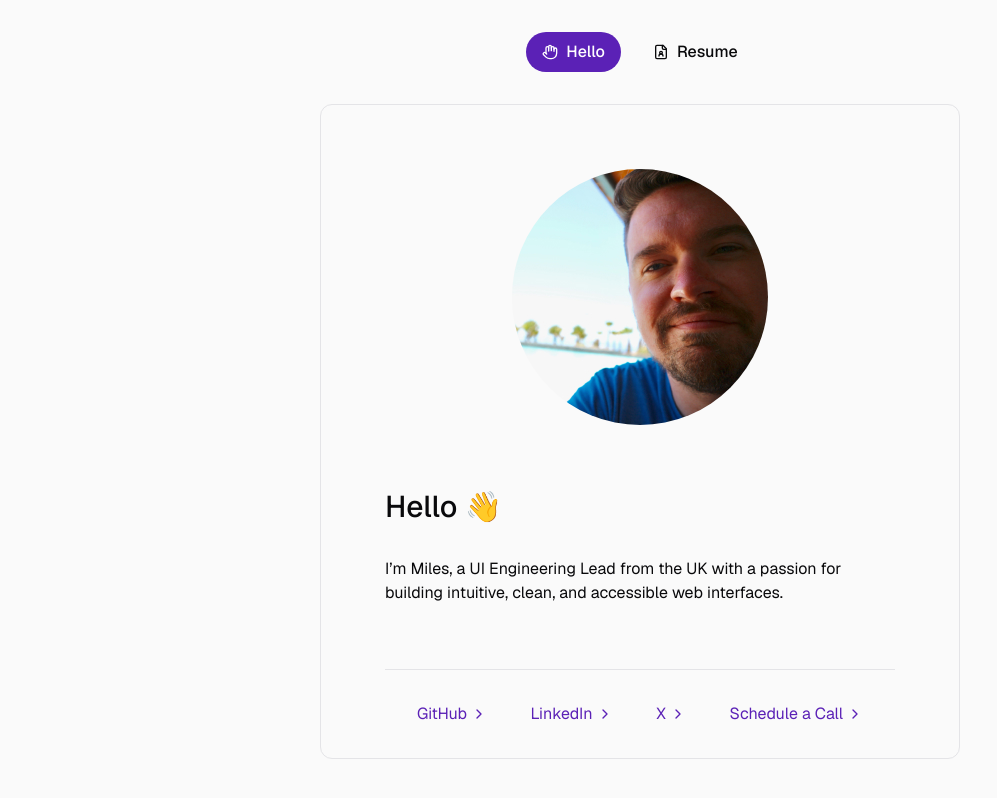
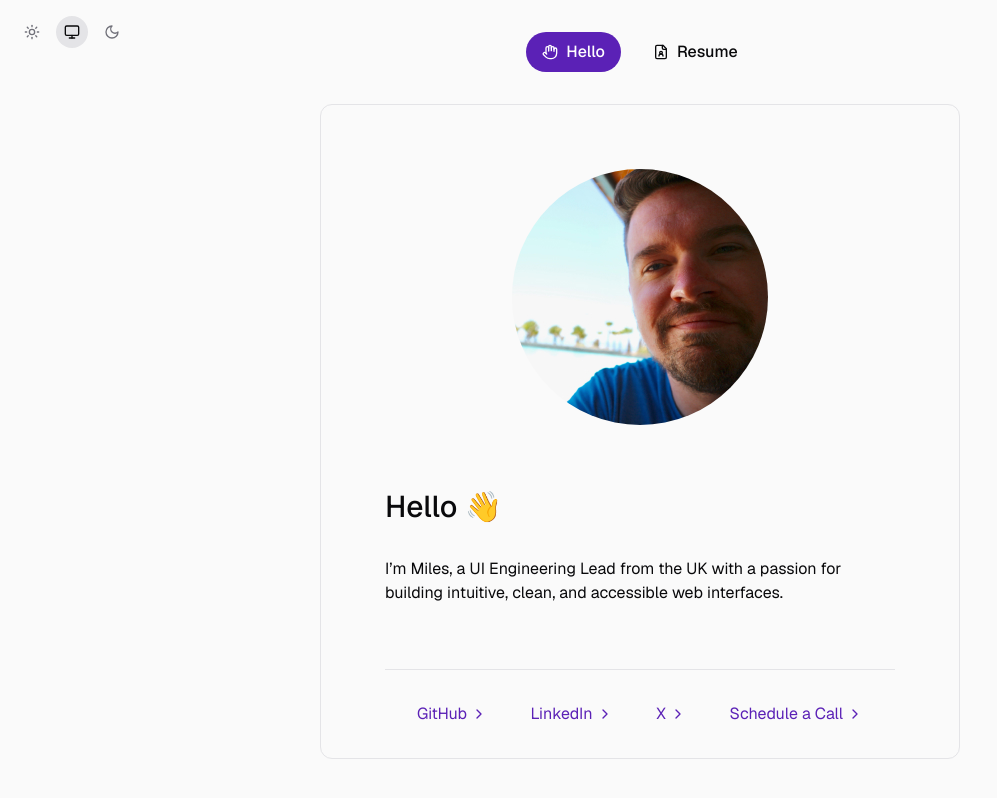
Before and after one commit to mwheelersmith/site, a Next.js app: page / in a window 1280 px wide. Shown: the whole page, without its empty margins (0-997 px from the left). Built offline with nearby package versions, Linux system fonts and the light colour scheme.

Commit message:
Add theme switcher

```diff
--- a/app/layout.tsx
+++ b/app/layout.tsx
@@ -2,9 +2,11 @@ import type { Metadata } from "next";
 import { GeistSans } from "geist/font/sans";
 import "./globals.css";
 
+import { ThemeProvider } from "next-themes";
 import { Analytics } from "@vercel/analytics/react";
 
 import { NavLinks } from "@/components/nav-links";
+import ThemeSwitcher from "@/components/theme-switcher";
 
 export const metadata: Metadata = {
   title: "Miles Wheeler-Smith | UI Engineering Leader",
@@ -18,15 +20,19 @@ export default function RootLayout({
   children: React.ReactNode;
 }>) {
   return (
-    <html lang="en">
+    <html lang="en" suppressHydrationWarning>
       <body
         className={`bg-zinc-50 text-zinc-950 dark:bg-zinc-950 dark:text-zinc-50 ${GeistSans.variable} font-sans antialiased selection:bg-violet-100 dark:selection:bg-violet-800`}
       >
-        <nav className="my-8 flex items-center justify-center gap-4">
-          <NavLinks />
-        </nav>
+        <ThemeProvider attribute="class">
+          <ThemeSwitcher />
 
-        {children}
+          <nav className="my-8 flex items-center justify-center gap-4">
+            <NavLinks />
+          </nav>
+
+          {children}
+        </ThemeProvider>
         <Analytics />
       </body>
     </html>
--- /dev/null
+++ b/components/theme-switcher.tsx
@@ -0,0 +1,66 @@
+"use client";
+
+import { useState, useEffect } from "react";
+import { useTheme } from "next-themes";
+
+import { Sun, Monitor, Moon } from "lucide-react";
+import { cn } from "@/lib/utils";
+
+const ThemeSwitcher = () => {
+  const [mounted, setMounted] = useState(false);
+  const { theme, setTheme } = useTheme();
+
+  // useEffect only runs on the client, so now we can safely show the UI
+  useEffect(() => {
+    setMounted(true);
+  }, []);
+
+  if (!mounted) {
+    return null;
+  }
+
+  return (
+    <div className="fixed left-4 top-4 flex gap-2">
+      <button
+        onClick={() => setTheme("light")}
+        className={cn(
+          "rounded-full p-2 text-zinc-500 transition-colors hover:text-zinc-950 dark:hover:text-zinc-50",
+          theme === "light"
+            ? "bg-zinc-200 text-zinc-950 dark:bg-zinc-700 dark:text-zinc-200"
+            : "",
+        )}
+        title="Light Theme"
+      >
+        <Sun size={16} />
+      </button>
+
+      <button
+        onClick={() => setTheme("system")}
+        className={cn(
+          "rounded-full p-2 text-zinc-500 transition-colors hover:text-zinc-950 dark:hover:text-zinc-50",
+          theme === "system"
+            ? "bg-zinc-200 text-zinc-950 dark:bg-zinc-700 dark:text-zinc-200"
+            : "",
+        )}
+        title="System Theme"
+      >
+        <Monitor size={16} />
+      </button>
+
+      <button
+        onClick={() => setTheme("dark")}
+        className={cn(
+          "rounded-full p-2 text-zinc-500 transition-colors hover:text-zinc-950 dark:hover:text-zinc-50",
+          theme === "dark"
+            ? "bg-zinc-200 text-zinc-950 dark:bg-zinc-700 dark:text-zinc-200"
+            : "",
+        )}
+        title="Dark Theme"
+      >
+        <Moon size={16} />
+      </button>
+    </div>
+  );
+};
+
+export default ThemeSwitcher;
--- a/package.json
+++ b/package.json
@@ -14,6 +14,7 @@
     "geist": "^1.3.1",
     "lucide-react": "^0.454.0",
     "next": "15.0.2",
+    "next-themes": "^0.4.3",
     "react": "19.0.0-rc-02c0e824-20241028",
     "react-dom": "19.0.0-rc-02c0e824-20241028",
     "tailwind-merge": "^2.5.4"
--- a/tailwind.config.ts
+++ b/tailwind.config.ts
@@ -1,6 +1,7 @@
 import type { Config } from "tailwindcss";
 
 const config: Config = {
+  darkMode: "selector",
   content: [
     "./pages/**/*.{js,ts,jsx,tsx,mdx}",
     "./components/**/*.{js,ts,jsx,tsx,mdx}",
```
Also changed, not shown: 1 other file (tests, documents, lock files or other folders).
